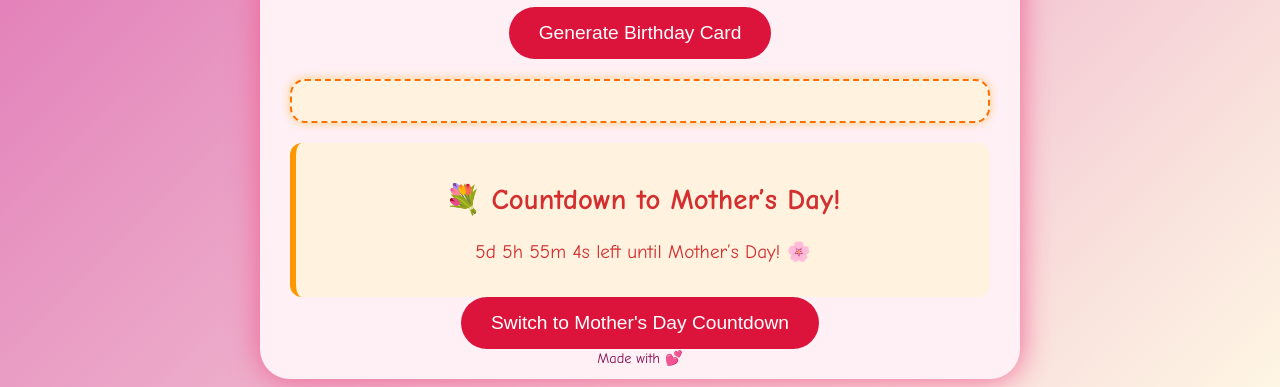
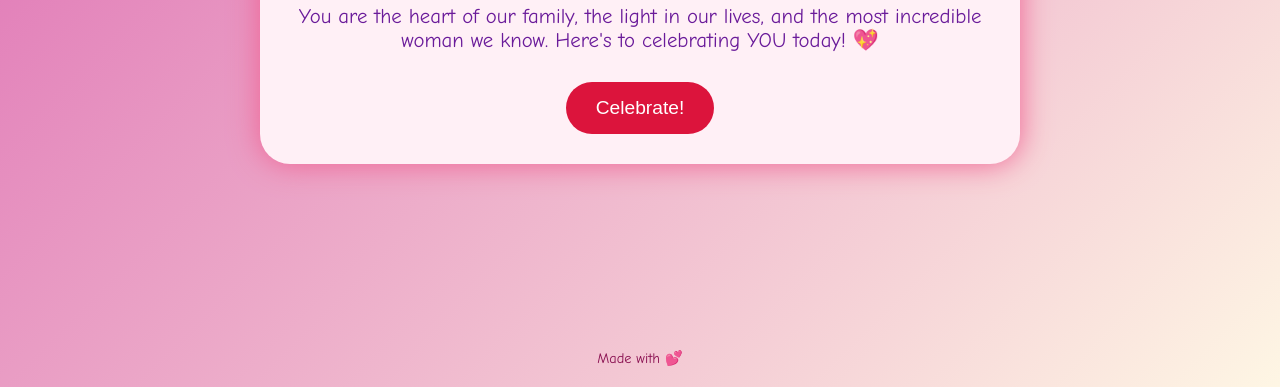
Before and after one commit to RamseyAndrew/happy-birthday-mum, a plain HTML site: page index.html in a window 1280 px wide. Shown: the part 413-800 px from the top of the page. Drawn offline with Linux system fonts and the light colour scheme.

Commit message:
original return

```diff
--- a/index.html
+++ b/index.html
@@ -12,18 +12,6 @@
     <p class="message">You are the heart of our family, the light in our lives, and the most incredible woman we know. Here's to celebrating YOU today! 💖</p>
     <button id="confettiButton">Celebrate!</button>
     <div id="confetti-container"></div>
-    <div class="card-generator">
-      <h2>💌 A Special Message for You</h2>
-      <button onclick="generateCard()">Generate Birthday Card</button>
-      <div id="card" class="birthday-card"></div>
-    </div>
-    <div class="mother-day-countdown">
-      <h2>💐 Countdown to Mother’s Day!</h2>
-      <p id="mothers-day-timer">Loading...</p>
-    </div>
-
-    <button id="toggleCountdown" onclick="toggleCountdown()">Switch to Mother's Day Countdown</button>
-
   </div>
 
   <footer>Made with 💕 </footer>
--- a/script.js
+++ b/script.js
@@ -39,40 +39,3 @@ document.getElementById('confettiButton').addEventListener('click', () => {
     }
   `;
   document.head.appendChild(style);
-  function generateCard() {
-    const messages = [
-      "Happy 44th, Mum! Your love makes life brighter every day 💖",
-      "To the queen of our family – may your day be as beautiful as you are 👑",
-      "You shine brighter than all 44 candles on your cake ✨",
-      "Age is just a number, and you wear 44 like a superstar! 🌟",
-      "Wishing you love, laughter, and endless hugs today and always 💐",
-      "You are cherished more than words can say. Happy birthday, Mum 💕"
-    ];
-
-    const randomMessage = messages[Math.floor(Math.random() * messages.length)];
-    const card = document.getElementById('card');
-    card.innerHTML = randomMessage;
-    card.style.transform = 'scale(1.05)';
-    setTimeout(() => card.style.transform = 'scale(1)', 150);
-  }
-  function updateMothersDayCountdown() {
-    const mothersDay = new Date("May 11, 2025 00:00:00");
-    const now = new Date();
-    const diff = mothersDay - now;
-
-    if (diff <= 0) {
-      document.getElementById("mothers-day-timer").textContent = "💐 It's Mother’s Day today!";
-      return;
-    }
-
-    const days = Math.floor(diff / (1000 * 60 * 60 * 24));
-    const hours = Math.floor((diff / (1000 * 60 * 60)) % 24);
-    const minutes = Math.floor((diff / (1000 * 60)) % 60);
-    const seconds = Math.floor((diff / 1000) % 60);
-
-    document.getElementById("mothers-day-timer").textContent =
-      `${days}d ${hours}h ${minutes}m ${seconds}s left until Mother’s Day! 🌸`;
-  }
-
-  setInterval(updateMothersDayCountdown, 1000);
-  updateMothersDayCountdown();
--- a/styles.css
+++ b/styles.css
@@ -57,46 +57,6 @@ button:hover {
     z-index: 10;
   }
 
-.card-generator {
-  margin-top: 40px;
-}
-
-.birthday-card {
-  margin-top: 20px;
-  padding: 20px;
-  background-color: #fff3e0;
-  border: 2px dashed #ff6f00;
-  border-radius: 15px;
-  color: #6d4c41;
-  font-size: 1.2em;
-  box-shadow: 0 0 10px #ffcc80;
-  transition: transform 0.3s ease-in-out;
-}
-
-.mother-day-countdown {
-  margin-top: 20px; /* Reduced margin to tighten spacing */
-  padding: 15px;
-  background-color: #fff3e0;
-  border-left: 6px solid #ff9800;
-  border-radius: 12px;
-  color: #d32f2f;
-  font-size: 1.2em;
-}
-
-.mother-day-countdown button {
-  margin-top: 10px; /* Adjusted button margin */
-  background-color: #ff7043;
-  color: white;
-  padding: 12px 20px;
-  border: none;
-  border-radius: 8px;
-  cursor: pointer;
-}
-
-.mother-day-countdown button:hover {
-  background-color: #ff5722;
-}
-
   footer {
     position: absolute;
     bottom: 20px;
```
Lines whose indentation alone changed are shown as unchanged.
